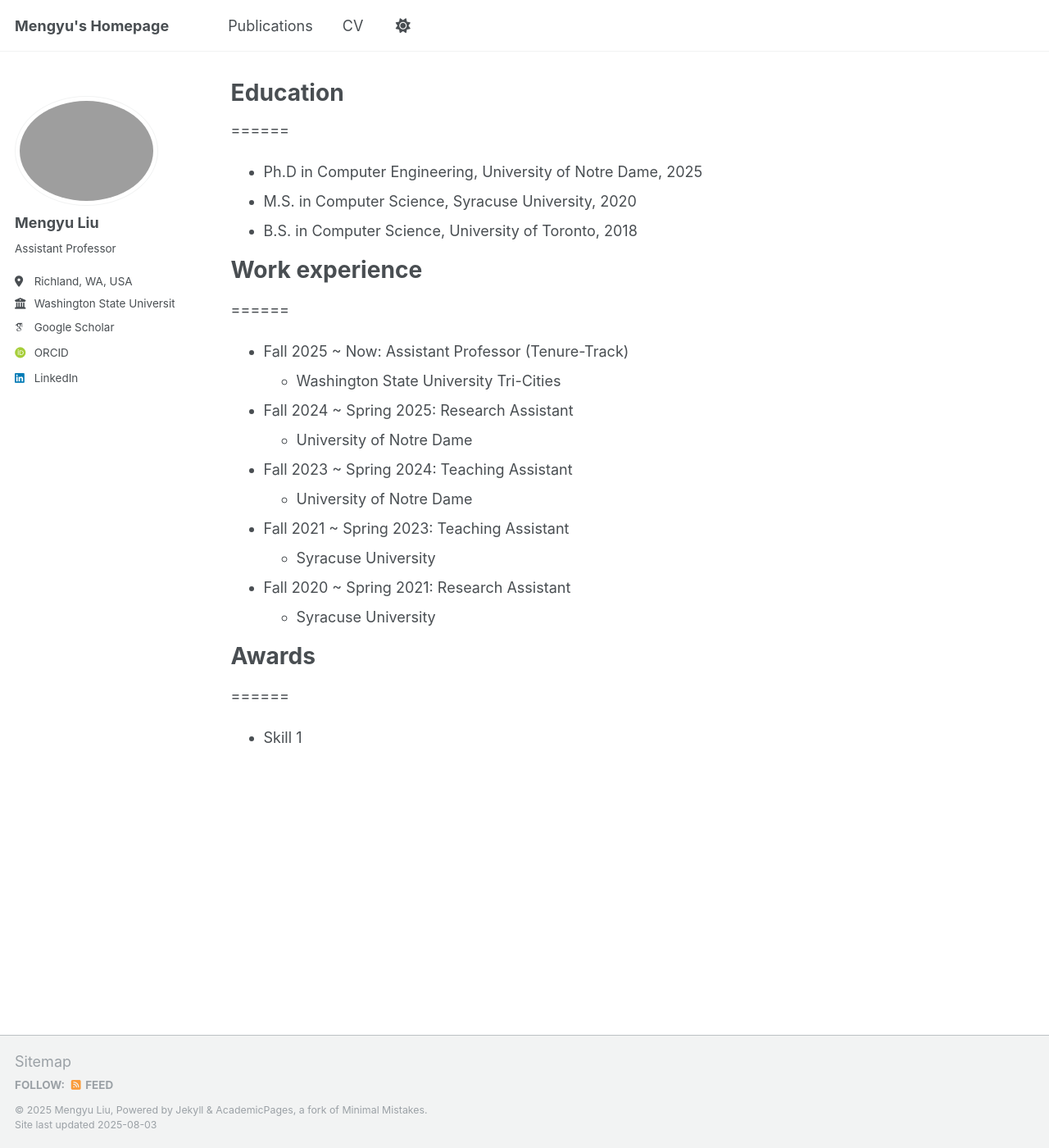
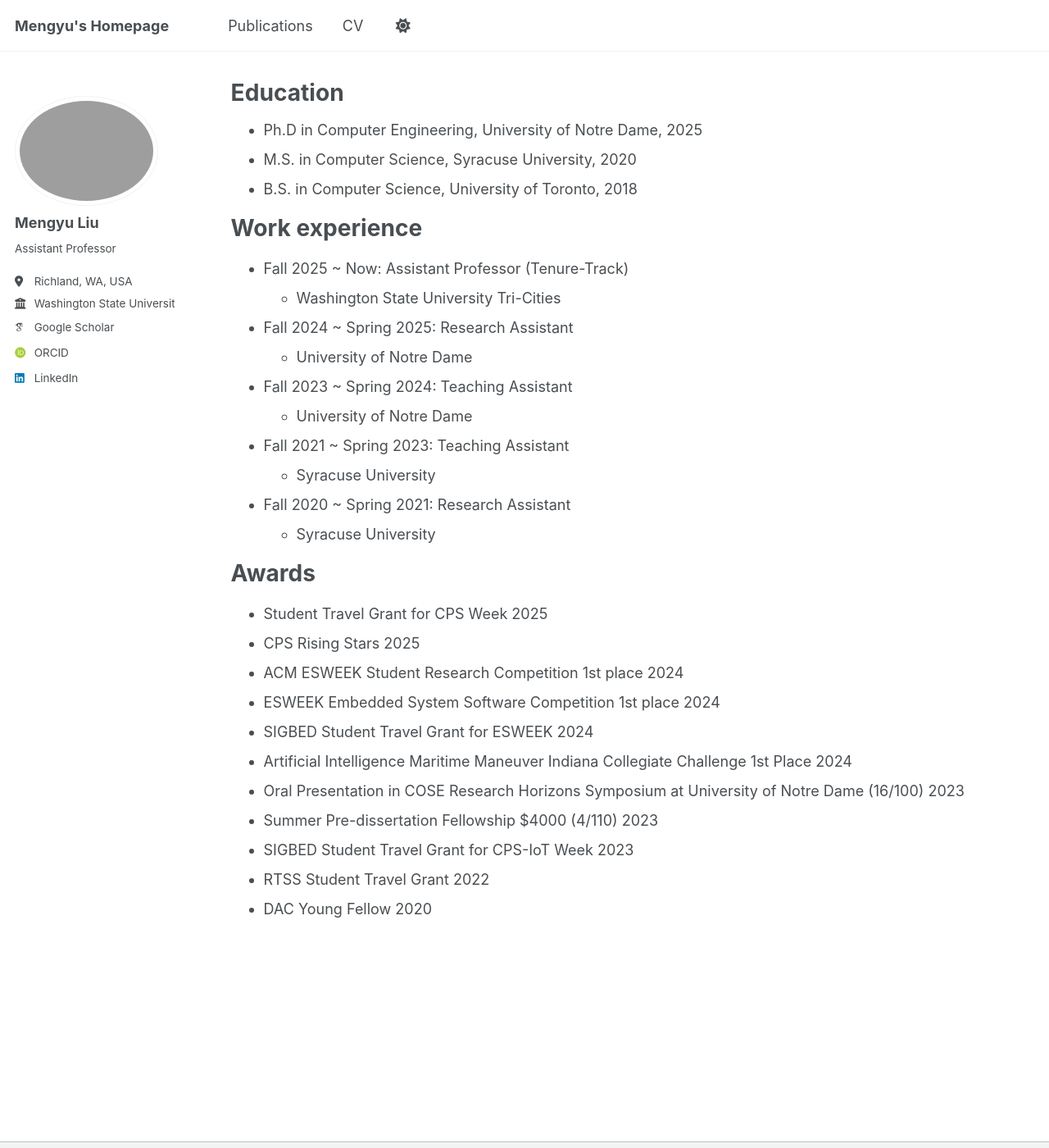
Before and after one commit to Mengyuliu0520/Mengyuliu0520.github.io, a Jekyll site: the page built from _pages/cv.md, in a window 1280 px wide and 1400 px high. Shown: the whole window at 82% size. Built offline with Jekyll 4.4.1, drawn with Linux system fonts in a browser that asks for light colours; some web fonts are replaced.

Commit message:
Update cv.md

```diff
--- a/_pages/cv.md
+++ b/_pages/cv.md
@@ -10,13 +10,12 @@ redirect_from:
 {% include base_path %}
 
 
-======
 * Ph.D in Computer Engineering, University of Notre Dame, 2025
 * M.S. in Computer Science, Syracuse University, 2020
 * B.S. in Computer Science, University of Toronto, 2018
 
 # Work experience
-======
+
 * Fall 2025 ~ Now: Assistant Professor (Tenure-Track)
   * Washington State University Tri-Cities
 
@@ -33,5 +32,14 @@ redirect_from:
   * Syracuse University
 
 # Awards
-======
-* Skill 1
+* Student Travel Grant for CPS Week 2025
+* CPS Rising Stars 2025
+* ACM ESWEEK Student Research Competition 1st place 2024
+* ESWEEK Embedded System Software Competition 1st place 2024
+* SIGBED Student Travel Grant for ESWEEK 2024
+* Artificial Intelligence Maritime Maneuver Indiana Collegiate Challenge 1st Place 2024
+* Oral Presentation in COSE Research Horizons Symposium at University of Notre Dame (16/100) 2023
+* Summer Pre-dissertation Fellowship $4000 (4/110) 2023
+* SIGBED Student Travel Grant for CPS-IoT Week 2023
+* RTSS Student Travel Grant 2022
+* DAC Young Fellow 2020
```
